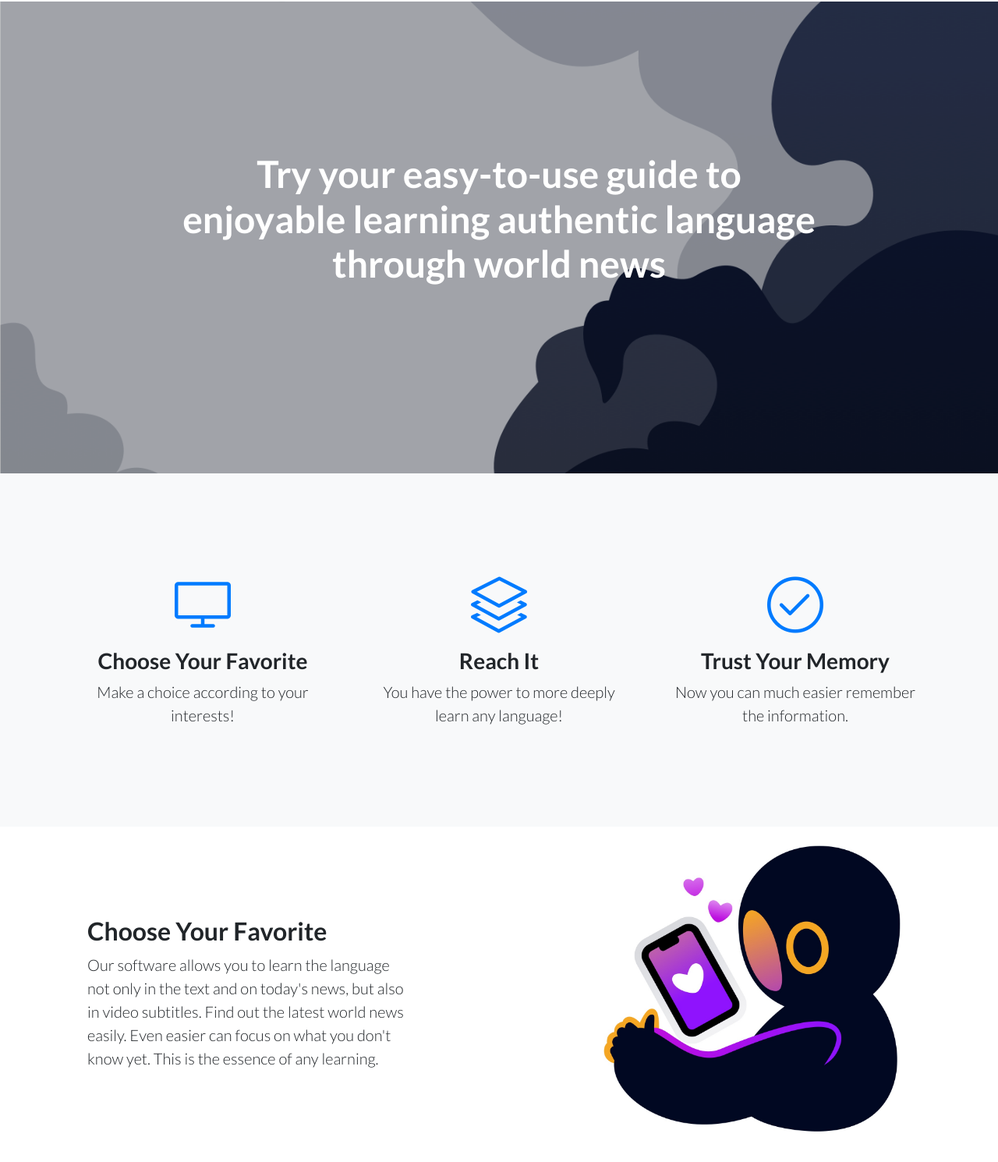
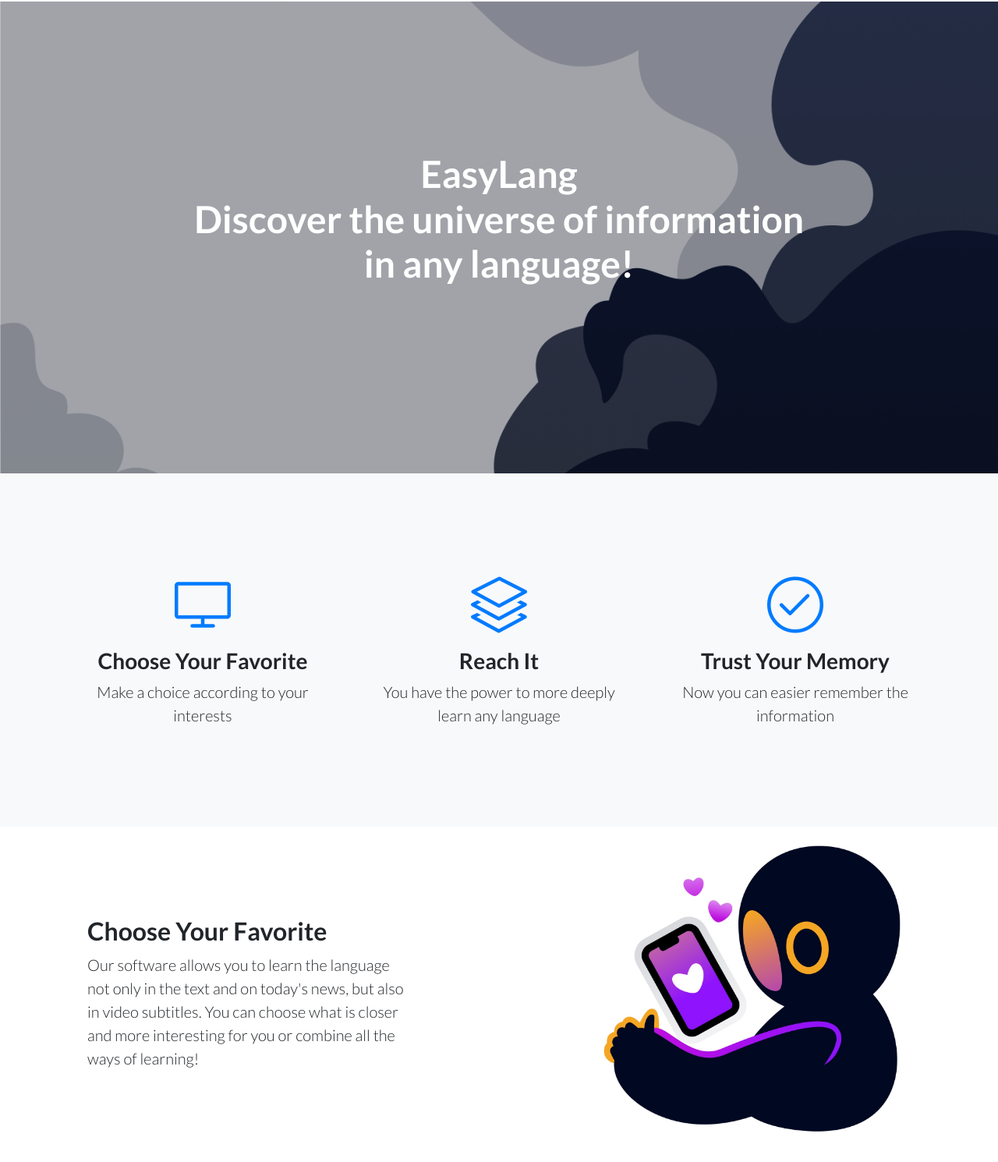
Before and after one commit to easably/www, a website: page index.html in a window 1280 px wide. Shown: the part 54-1544 px from the top of the page at 78% size. Drawn offline with Linux system fonts and the light colour scheme.

Commit message:
english text changed

```diff
--- a/index.html
+++ b/index.html
@@ -39,7 +39,7 @@
     <div class="container">
       <div class="row">
         <div class="col-xl-9 mx-auto">
-          <h1 class="mb-5">Try your easy-to-use guide to enjoyable learning authentic language through world news</h1>
+          <h1 class="mb-5">EasyLang <br> Discover the universe of information in any language!</h1>
         </div>
         <!--<div class="col-md-10 col-lg-8 col-xl-7 mx-auto">-->
           <!--<form>-->
@@ -67,7 +67,7 @@
               <i class="icon-screen-desktop m-auto text-primary"></i>
             </div>
             <h3>Choose Your Favorite</h3>
-            <p class="lead mb-0">Make a choice according to your interests!</p>
+            <p class="lead mb-0">Make a choice according to your interests</p>
           </div>
         </div>
         <div class="col-lg-4">
@@ -76,7 +76,7 @@
               <i class="icon-layers m-auto text-primary"></i>
             </div>
             <h3>Reach It</h3>
-            <p class="lead mb-0">You have the power to more deeply learn any language!</p>
+            <p class="lead mb-0">You have the power to more deeply learn any language</p>
           </div>
         </div>
         <div class="col-lg-4">
@@ -85,7 +85,7 @@
               <i class="icon-check m-auto text-primary"></i>
             </div>
             <h3>Trust Your Memory</h3>
-            <p class="lead mb-0">Now you can much easier remember the information.</p>
+            <p class="lead mb-0">Now you can easier remember the information</p>
           </div>
         </div>
       </div>
@@ -102,7 +102,7 @@
         </div>
         <div class="col-lg-6 order-lg-1 my-auto showcase-text">
           <h2>Choose Your Favorite</h2>
-          <p class="lead mb-0">Our software allows you to learn the language not only in the text and on today's news, but also in video subtitles. Find out the latest world news easily. Even easier can focus on what you don't know yet. This is the essence of any learning.</p>
+          <p class="lead mb-0">Our software allows you to learn the language not only in the text and on today's news, but also in video subtitles.  You can choose what is closer and more interesting for you or combine all the ways of learning!</p>
         </div>
       </div>
       <div class="row no-gutters">
@@ -111,7 +111,7 @@
         </div>
         <div class="col-lg-6 my-auto showcase-text">
           <h2>Reach It</h2>
-          <p class="lead mb-0">The universe is infinite, as the information that brings up daily. Create your knowledge base, check yourself, follow the progress of this flight and improve your skills! Our software mechanics pave the way for more deeply understand the material. Select the word and see the synonyms or construction synonyms with various explanations at once.</p>
+          <p class="lead mb-0">The universe is infinite, like information that appears every day. Build your knowledge base, check yourself, follow the progress of this flight and improve your skills! Our software mechanics open the way to a deeper understanding of the material. Select the word and see the synonyms or construction synonyms with various explanations at the same time.</p>
         </div>
       </div>
       <div class="row no-gutters">
@@ -120,7 +120,7 @@
         </div>
         <div class="col-lg-6 order-lg-1 my-auto showcase-text">
           <h2>Trust Your Memory</h2>
-          <p class="lead mb-0">A unique tutor allows literally resurrect a word from your memory. We show exactly the context in which the acquaintance between you and a specific word took place</p>
+          <p class="lead mb-0">A unique tutor allows you to literally resurrect a word from your memory. We show exactly the context in which the acquaintance between you and a specific word occurred. It helps you remember it quickly and for a long time.</p>
         </div>
       </div>
     </div>
@@ -162,7 +162,7 @@
     <div class="container">
       <div class="row">
         <div class="col-xl-9 mx-auto">
-          <h2 class="mb-4">Discover the universe of information in any language!</h2>
+          <h2 class="mb-4">You can study easily without losing interest!</h2>
         </div>
         <div class="col-md-10 col-lg-8 col-xl-7 mx-auto">
           <form>
```
